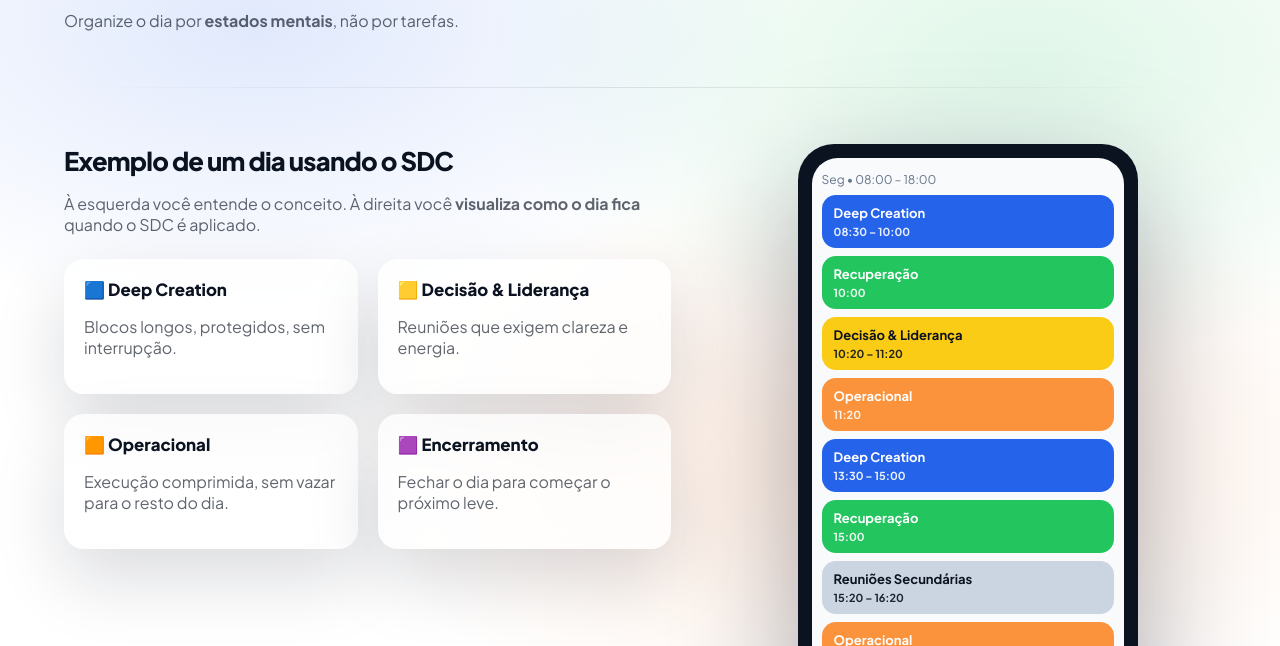
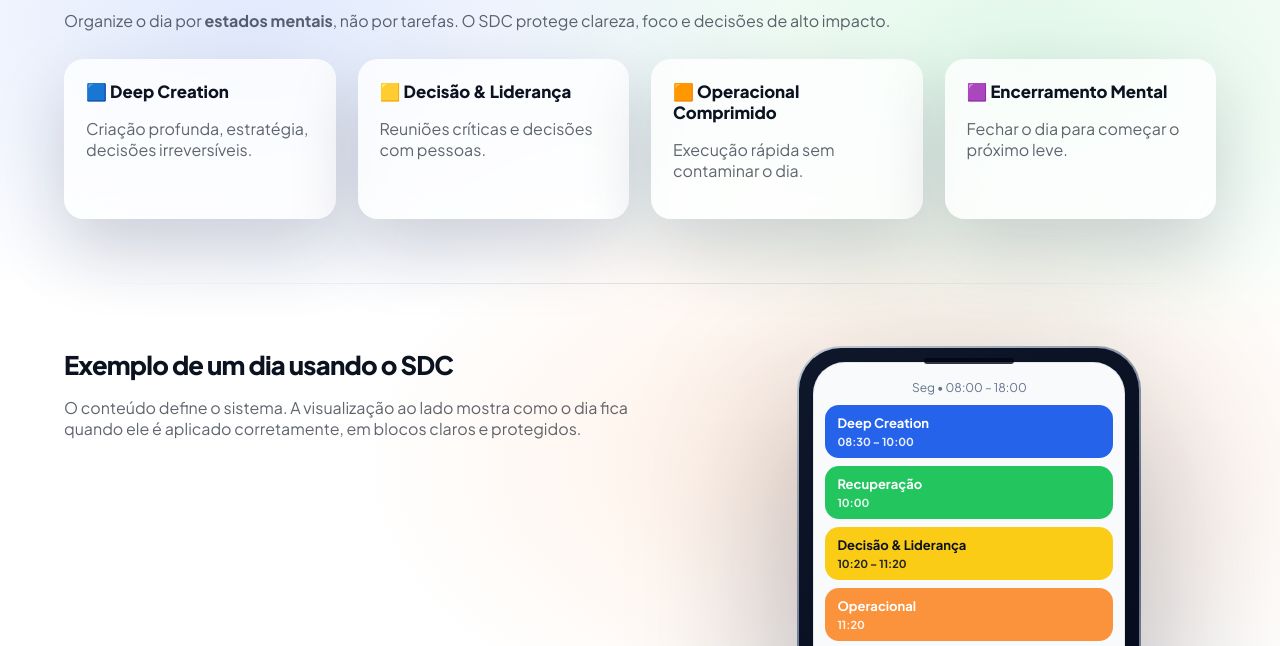
Before and after one commit to firminobruno/sdc, a plain HTML site: page index.html in a window 1280 px wide. Shown: the part 136-782 px from the top of the page. Drawn offline with Linux system fonts and the light colour scheme.

Commit message:
Update index.html

```diff
--- a/index.html
+++ b/index.html
@@ -25,8 +25,9 @@
   --recovery:#22c55e;
   --closing:#a855f7;
 
-  --card:rgba(255,255,255,.75);
-  --shadow:0 30px 70px rgba(15,23,42,.15);
+  --card:rgba(255,255,255,.78);
+  --shadow-xl:0 60px 160px rgba(15,23,42,.35);
+  --shadow-lg:0 30px 70px rgba(15,23,42,.18);
   --radius:20px;
 }
 
@@ -50,7 +51,7 @@ body{
 .wrap{max-width:1200px;margin:auto;padding:64px 24px 96px;}
 
 h1{
-  font-size:clamp(2.6rem,4vw,4.8rem);
+  font-size:clamp(2.8rem,4vw,4.8rem);
   letter-spacing:-.05em;
   line-height:1.05;
   margin:12px 0;
@@ -64,19 +65,41 @@ h2{
   font-weight:800;
 }
 
-p{color:var(--muted);max-width:70ch;}
+p{color:var(--muted);max-width:72ch;}
 
 .divider{
   height:1px;
   background:linear-gradient(90deg,transparent,var(--hair),transparent);
-  margin:56px 0;
+  margin:64px 0;
 }
 
-/* ===== EXEMPLO COM MOCK DE CELULAR ===== */
+/* ===== MODOS / CARDS ===== */
+.cards{
+  display:grid;
+  grid-template-columns:repeat(auto-fit,minmax(240px,1fr));
+  gap:22px;
+  margin-top:28px;
+}
+
+.card{
+  background:var(--card);
+  backdrop-filter:blur(12px);
+  border-radius:var(--radius);
+  padding:22px;
+  box-shadow:var(--shadow-lg);
+}
+
+.card h3{
+  margin:0 0 8px;
+  font-size:1.05rem;
+  font-weight:800;
+}
+
+/* ===== EXEMPLO COM CELULAR ===== */
 .example{
   display:grid;
   grid-template-columns:1.1fr .9fr;
-  gap:48px;
+  gap:56px;
   align-items:start;
 }
 
@@ -84,30 +107,54 @@ p{color:var(--muted);max-width:70ch;}
   .example{grid-template-columns:1fr;}
 }
 
-/* Phone mock */
+/* PHONE MOCK REALISTA */
 .phone{
+  position:relative;
   width:100%;
   max-width:340px;
   margin:auto;
-  background:#0b1220;
-  border-radius:36px;
   padding:14px;
-  box-shadow:0 40px 120px rgba(15,23,42,.35);
+  border-radius:42px;
+  background:linear-gradient(145deg,#0f172a,#020617);
+  box-shadow:var(--shadow-xl);
 }
 
+/* Frame metálico */
+.phone::before{
+  content:"";
+  position:absolute; inset:-2px;
+  border-radius:44px;
+  background:linear-gradient(145deg,#cbd5e1,#64748b,#e5e7eb);
+  z-index:-1;
+}
+
+/* Speaker / notch */
+.notch{
+  position:absolute;
+  top:10px; left:50%;
+  transform:translateX(-50%);
+  width:90px; height:6px;
+  background:#020617;
+  border-radius:999px;
+  opacity:.8;
+}
+
+/* Screen */
 .screen{
   background:#f8fafc;
-  border-radius:26px;
-  padding:14px 10px;
+  border-radius:32px;
+  padding:18px 12px 16px;
+  box-shadow:inset 0 0 0 1px rgba(15,23,42,.08);
 }
 
 .time{
   font-size:12px;
   color:#64748b;
-  margin-bottom:8px;
+  margin-bottom:10px;
+  text-align:center;
 }
 
-/* Agenda blocks */
+/* Agenda events */
 .event{
   border-radius:14px;
   padding:10px 12px;
@@ -125,33 +172,11 @@ p{color:var(--muted);max-width:70ch;}
 }
 
 .deep{background:var(--deep);}
-.decision{background:var(--decision); color:#0b1220;}
-.secondary{background:var(--secondary); color:#0b1220;}
+.decision{background:var(--decision);color:#0b1220;}
+.secondary{background:var(--secondary);color:#0b1220;}
 .operational{background:var(--operational);}
 .recovery{background:var(--recovery);}
 .closing{background:var(--closing);}
-
-/* Cards conceituais */
-.cards{
-  display:grid;
-  grid-template-columns:repeat(auto-fit,minmax(220px,1fr));
-  gap:20px;
-  margin-top:24px;
-}
-
-.card{
-  background:var(--card);
-  backdrop-filter:blur(12px);
-  border-radius:var(--radius);
-  padding:20px;
-  box-shadow:var(--shadow);
-}
-
-.card h3{
-  margin:0 0 8px;
-  font-size:1.05rem;
-  font-weight:800;
-}
 </style>
 </head>
 
@@ -160,7 +185,29 @@ p{color:var(--muted);max-width:70ch;}
 
 <div class="wrap">
   <h1>Sistema de Densidade Cognitiva</h1>
-  <p>Organize o dia por <strong>estados mentais</strong>, não por tarefas.</p>
+  <p>
+    Organize o dia por <strong>estados mentais</strong>, não por tarefas.
+    O SDC protege clareza, foco e decisões de alto impacto.
+  </p>
+
+  <div class="cards">
+    <div class="card">
+      <h3>🟦 Deep Creation</h3>
+      <p>Criação profunda, estratégia, decisões irreversíveis.</p>
+    </div>
+    <div class="card">
+      <h3>🟨 Decisão & Liderança</h3>
+      <p>Reuniões críticas e decisões com pessoas.</p>
+    </div>
+    <div class="card">
+      <h3>🟧 Operacional Comprimido</h3>
+      <p>Execução rápida sem contaminar o dia.</p>
+    </div>
+    <div class="card">
+      <h3>🟪 Encerramento Mental</h3>
+      <p>Fechar o dia para começar o próximo leve.</p>
+    </div>
+  </div>
 
   <div class="divider"></div>
 
@@ -168,79 +215,28 @@ p{color:var(--muted);max-width:70ch;}
     <div>
       <h2>Exemplo de um dia usando o SDC</h2>
       <p>
-        À esquerda você entende o conceito.
-        À direita você <strong>visualiza como o dia fica</strong> quando o SDC é aplicado.
+        O conteúdo define o sistema.
+        A visualização ao lado mostra como o dia fica quando ele é aplicado
+        corretamente, em blocos claros e protegidos.
       </p>
-
-      <div class="cards">
-        <div class="card">
-          <h3>🟦 Deep Creation</h3>
-          <p>Blocos longos, protegidos, sem interrupção.</p>
-        </div>
-        <div class="card">
-          <h3>🟨 Decisão & Liderança</h3>
-          <p>Reuniões que exigem clareza e energia.</p>
-        </div>
-        <div class="card">
-          <h3>🟧 Operacional</h3>
-          <p>Execução comprimida, sem vazar para o resto do dia.</p>
-        </div>
-        <div class="card">
-          <h3>🟪 Encerramento</h3>
-          <p>Fechar o dia para começar o próximo leve.</p>
-        </div>
-      </div>
     </div>
 
-    <!-- MOCK DE AGENDA NO CELULAR -->
+    <!-- PHONE MOCK -->
     <div class="phone">
+      <div class="notch"></div>
       <div class="screen">
         <div class="time">Seg • 08:00 – 18:00</div>
 
-        <div class="event deep">
-          Deep Creation
-          <span>08:30 – 10:00</span>
-        </div>
+        <div class="event deep">Deep Creation<span>08:30 – 10:00</span></div>
+        <div class="event recovery">Recuperação<span>10:00</span></div>
+        <div class="event decision">Decisão & Liderança<span>10:20 – 11:20</span></div>
+        <div class="event operational">Operacional<span>11:20</span></div>
 
-        <div class="event recovery">
-          Recuperação
-          <span>10:00</span>
-        </div>
-
-        <div class="event decision">
-          Decisão & Liderança
-          <span>10:20 – 11:20</span>
-        </div>
-
-        <div class="event operational">
-          Operacional
-          <span>11:20</span>
-        </div>
-
-        <div class="event deep">
-          Deep Creation
-          <span>13:30 – 15:00</span>
-        </div>
-
-        <div class="event recovery">
-          Recuperação
-          <span>15:00</span>
-        </div>
-
-        <div class="event secondary">
-          Reuniões Secundárias
-          <span>15:20 – 16:20</span>
-        </div>
-
-        <div class="event operational">
-          Operacional
-          <span>16:20</span>
-        </div>
-
-        <div class="event closing">
-          Encerramento Mental
-          <span>17:00</span>
-        </div>
+        <div class="event deep">Deep Creation<span>13:30 – 15:00</span></div>
+        <div class="event recovery">Recuperação<span>15:00</span></div>
+        <div class="event secondary">Reuniões Secundárias<span>15:20 – 16:20</span></div>
+        <div class="event operational">Operacional<span>16:20</span></div>
+        <div class="event closing">Encerramento Mental<span>17:00</span></div>
       </div>
     </div>
   </section>
```
